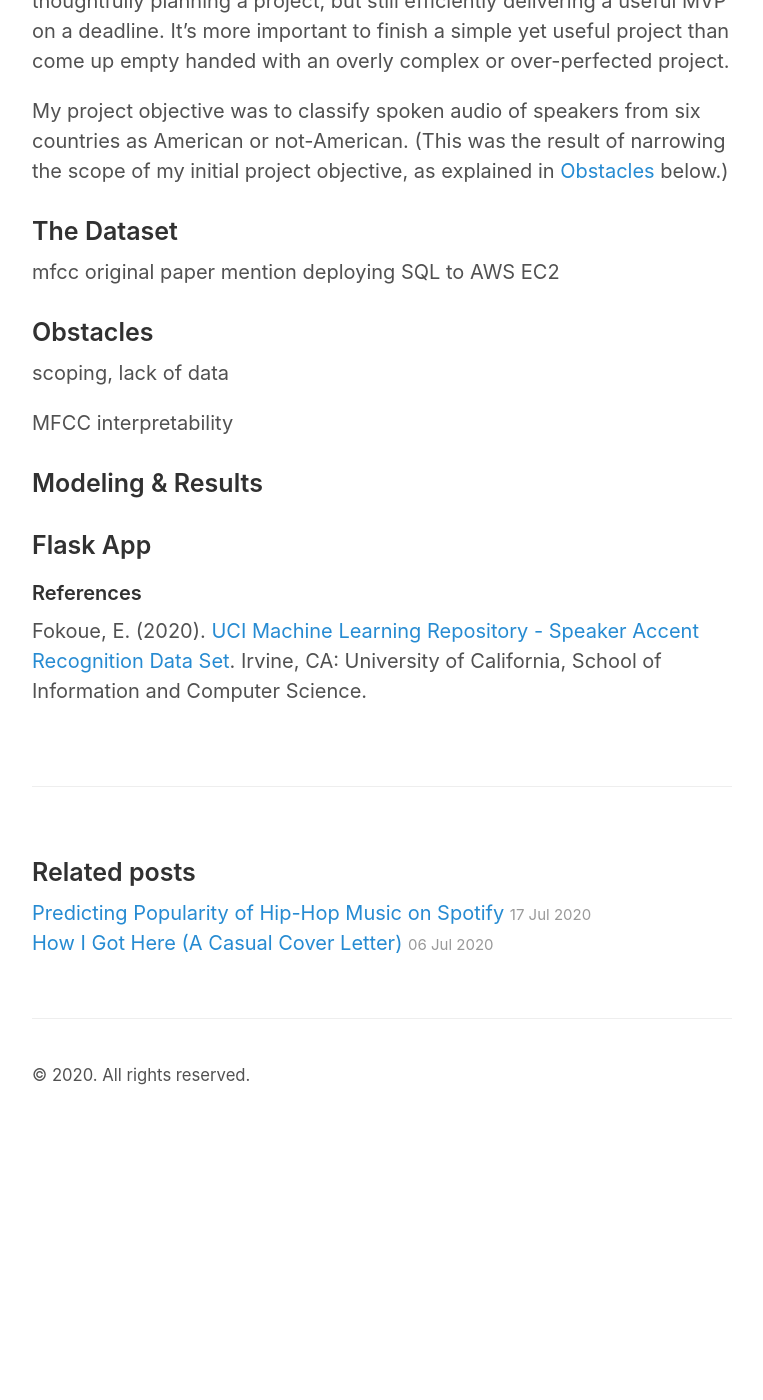
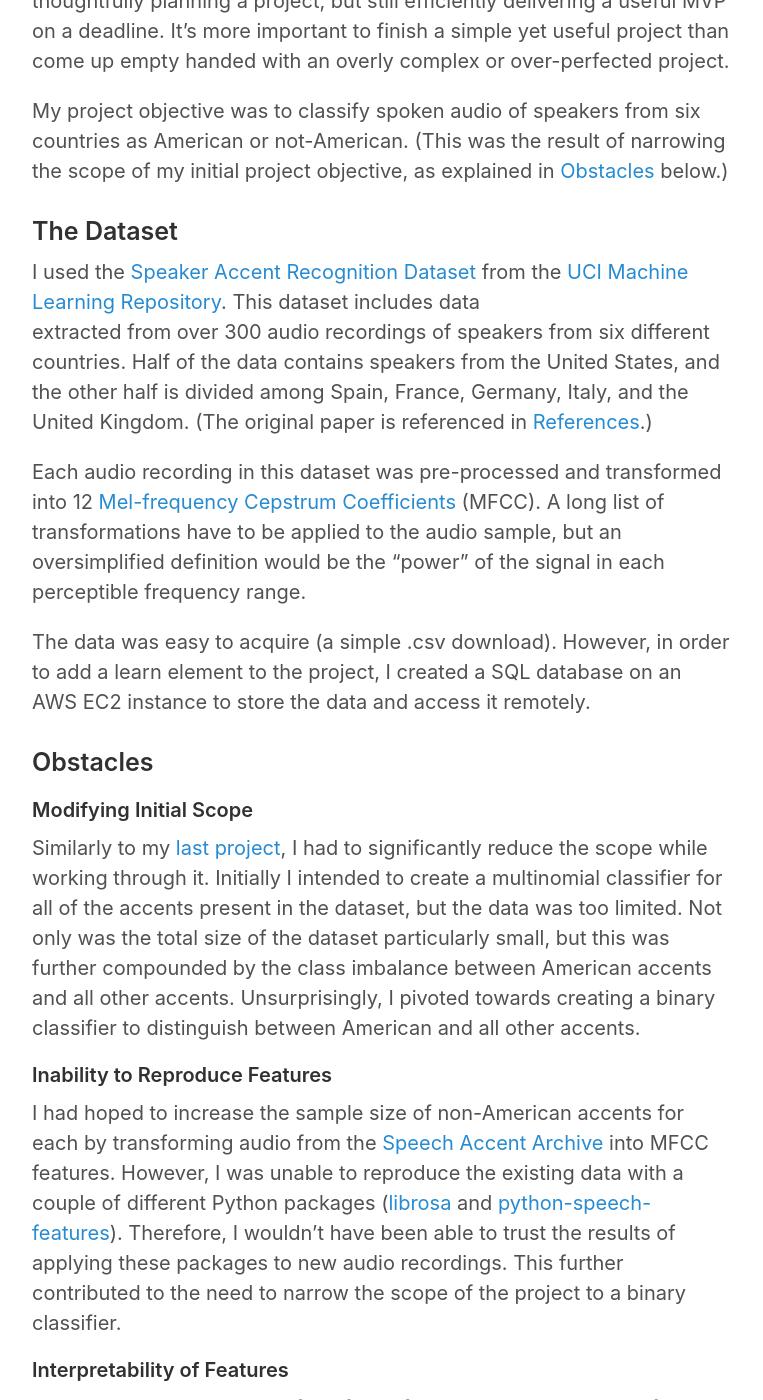
Before and after one commit to stephenjkaplan/stephenjkaplan.github.io, a Jekyll site: the page built from _posts/2020-08-25-speech-accent-classifier.md, in a window 1280 px wide and 1400 px high, scrolled down 1415 px. Shown: the whole window, without its empty margins (258-1021 px from the left). Built offline with Jekyll 4.4.1, drawn with Linux system fonts in a browser that asks for light colours; before the commit the page ends 2544 px from its top, so only the background shows below that; some of the changed text lies outside the part shown.

Commit message:
project 3 blog post draft 2

```diff
--- a/_posts/2020-08-25-speech-accent-classifier.md
+++ b/_posts/2020-08-25-speech-accent-classifier.md
@@ -1,10 +1,11 @@
 ---
 layout: post
-title: Classifying Accents from Audio Recordings
+title: Classifying Accents from Audio of Spoken Voice
 ---
 
 _This blog post details my second project completed while studying at
-[Metis](https://thisismetis.com){:target="_blank"}._
+[Metis](https://thisismetis.com){:target="_blank"}._ The code for this projec can be found
+[here](https://github.com/stephenjkaplan/speech-accent-classifier).
 
 ### Project Overview
 
@@ -36,21 +37,72 @@ was the result of narrowing the scope of my initial project objective, as explai
 
 ### The Dataset
 
-mfcc
-original paper
-mention deploying SQL to AWS EC2
+I used the [Speaker Accent Recognition Dataset](https://archive.ics.uci.edu/ml/datasets/Speaker+Accent+Recognition#)
+from the [UCI Machine Learning Repository](https://archive.ics.uci.edu/ml/index.php). This dataset includes data
+extracted from over 300 audio recordings of speakers from six different countries. Half of the data contains speakers
+from the United States, and the other half is divided among Spain, France, Germany, Italy, and the United Kingdom.
+(The original paper is referenced in [References](#references).)
+
+
+Each audio recording in this dataset was pre-processed and transformed into 12
+[Mel-frequency Cepstrum Coefficients](https://en.wikipedia.org/wiki/Mel-frequency_cepstrum) (MFCC). A long list of
+transformations have to be applied to the audio sample, but an oversimplified definition would be the "power" of the
+signal in each perceptible frequency range.
+
+The data was easy to acquire (a simple .csv download). However, in order to add a learn element to the project, I
+created a SQL database on an AWS EC2 instance to store the data and access it remotely.
 
 ### Obstacles
 
-scoping, lack of data
+#### Modifying Initial Scope
 
-MFCC interpretability
+Similarly to my [last project](https://stephenjkaplan.github.io/2020/07/17/predicting-song-popularity/), I had to
+significantly reduce the scope while working through it. Initially I intended to create a multinomial classifier
+for all of the accents present in the dataset, but the data was too limited. Not only was the total size of the
+dataset particularly small, but this was further compounded by the class imbalance between American accents and all
+other accents. Unsurprisingly, I pivoted towards creating a binary classifier to distinguish between American and
+all other accents.
 
+#### Inability to Reproduce Features
+
+I had hoped to increase the sample size of non-American accents for each by transforming audio from the
+[Speech Accent Archive](https://accent.gmu.edu/) into MFCC features. However, I was unable to reproduce the existing
+data with a couple of different Python packages ([librosa](https://librosa.org/doc/latest/index.html) and
+[python-speech-features](https://python-speech-features.readthedocs.io/en/latest/)). Therefore, I wouldn't have been
+able to trust the results of applying these packages to new audio recordings. This further contributed to the need to
+narrow the scope of the project to a binary classifier.
+
+#### Interpretability of Features
+
+Due to the esoteric nature of the field of psychoacoustics, MFCC features are not interpretable to most people
+(including myself). If I told you that "an accent being American is dependent on the 10th MFCC", that would be
+effectively meaningless. This was unfortunate for two reasons:
+
+1. I couldn't intelligently and creatively do feature engineering to improve my model. Using a more brute force
+   feature engineering approach was somewhat helpful, but having some domain specific knowledge is advantageous.
+
+2. The classifier itself wasn't interpretable. In other words, I couldn't draw any useful conclusions on the
+   relationship between particular MFCC and particular accents.
 
 ### Modeling & Results
 
+#### Exploratory Data Analysis
+
+The data was of high quality and minimal cleaning was necessary, to I moved quickly into exploratory data analysis.
+
+#### Feature Engineering
+
+#### Model Selection & Tuning
+
+#### Threshold Tuning
+
+#### Final Scoring
 
 ### Flask App
+
+
+### Summary
+
 
 
 #### References
```
